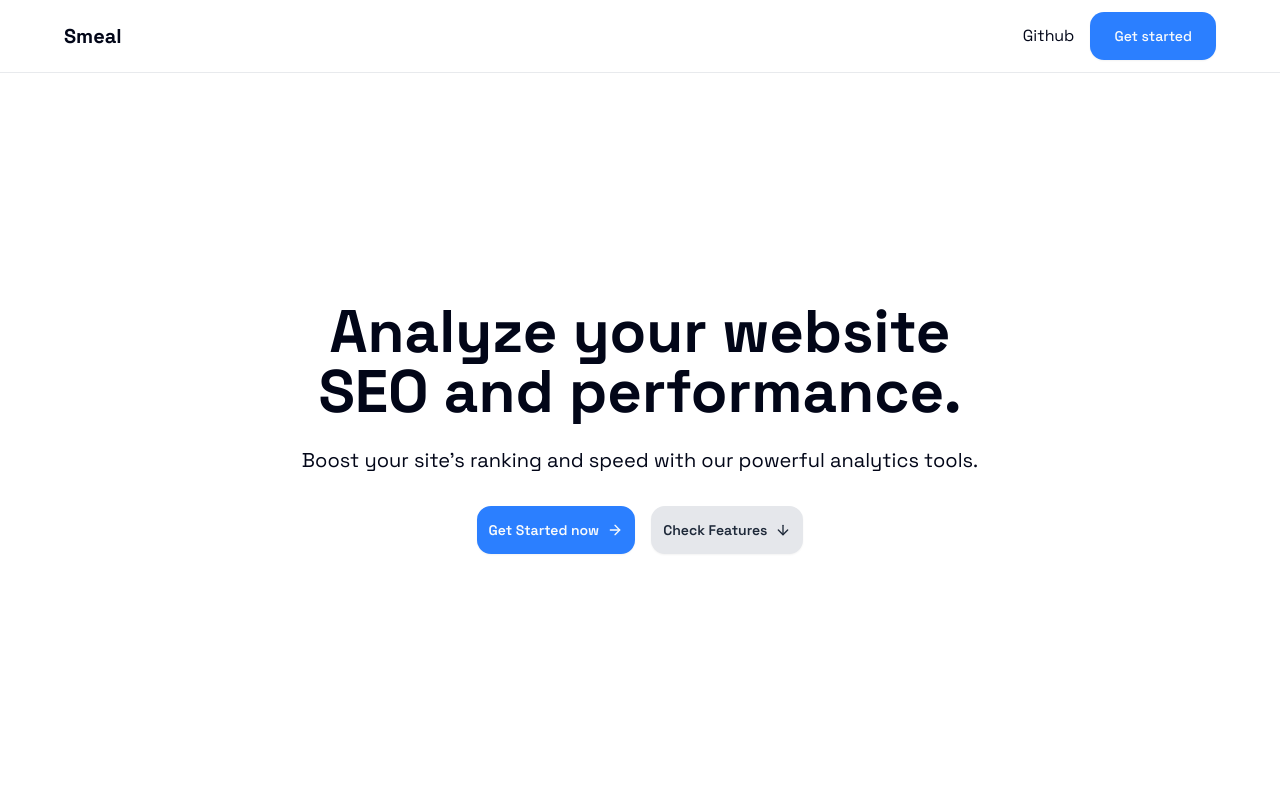
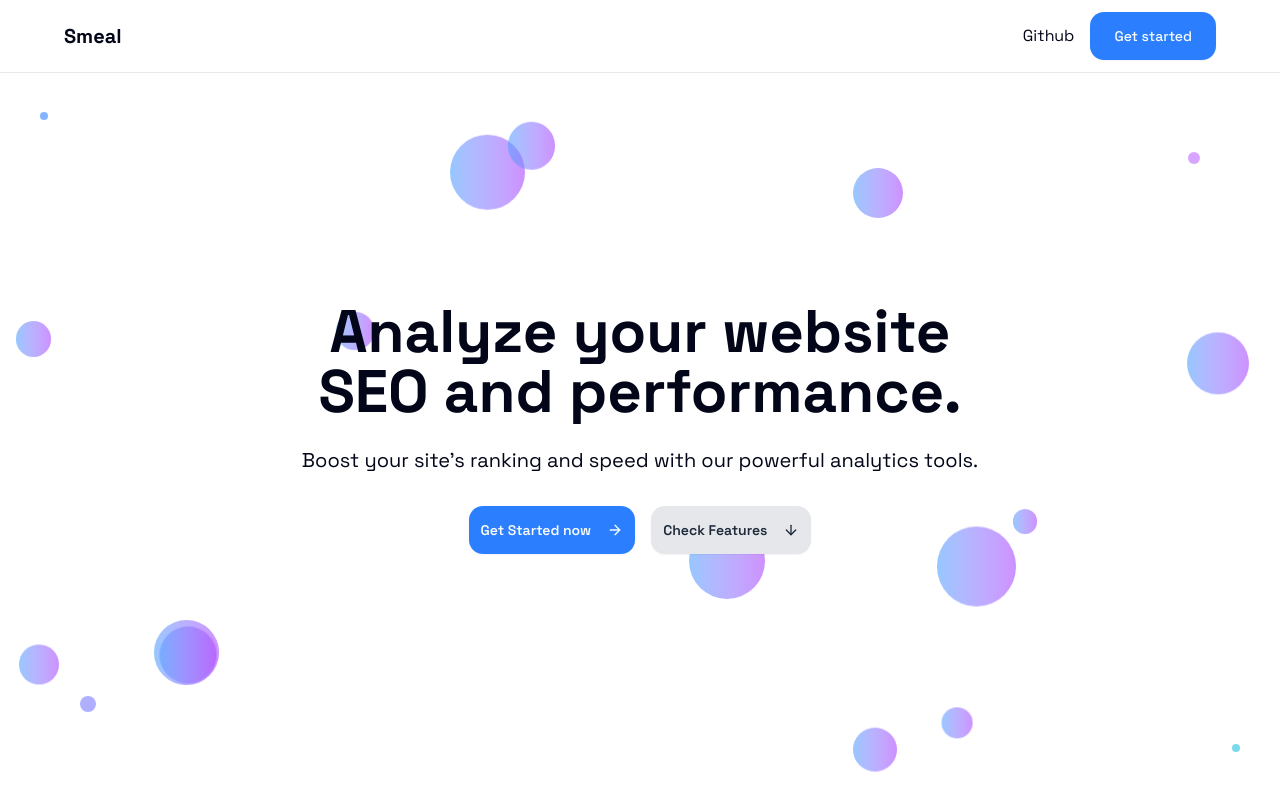
Before and after one commit to fisayo-dev/seo-analyzer, a Next.js app: page / in a window 1280 px wide. Shown: the top 800 px of the page. Built offline with nearby package versions, Linux system fonts and the light colour scheme.

Commit message:
style: add gsap animation & circle

```diff
--- a/components/Hero.tsx
+++ b/components/Hero.tsx
@@ -1,26 +1,196 @@
+"use client"
+
+import { useEffect, useRef } from "react"
+import { gsap } from "gsap"
 import { ArrowDown, ArrowRight } from "lucide-react"
 import { Button } from "./ui/button"
 import Link from "next/link"
 
 const Hero = () => {
+  const containerRef = useRef(null)
+  const titleRef = useRef(null)
+  const subtitleRef = useRef(null)
+  const buttonsRef = useRef(null)
+  const circlesRef = useRef([])
+
+  // Generate random positions for circles
+  const circles = Array.from({ length: 15 }, (_, i) => ({
+    id: i,
+    size: Math.random() * 60 + 20, // 20-80px
+    x: Math.random() * 100, // 0-100%
+    y: Math.random() * 100, // 0-100%
+    delay: Math.random() * 2,
+    duration: Math.random() * 3 + 2, // 2-5s
+  }))
+
+  useEffect(() => {
+    const tl = gsap.timeline()
+
+    // Set initial states
+    gsap.set([titleRef.current, subtitleRef.current, buttonsRef.current], {
+      opacity: 0,
+      y: 50
+    })
+
+    gsap.set(circlesRef.current, {
+      opacity: 0,
+      scale: 0
+    })
+
+    // Main content animation
+    tl.to(titleRef.current, {
+      opacity: 1,
+      y: 0,
+      duration: 1,
+      ease: "power3.out"
+    })
+    .to(subtitleRef.current, {
+      opacity: 1,
+      y: 0,
+      duration: 0.8,
+      ease: "power3.out"
+    }, "-=0.6")
+    .to(buttonsRef.current, {
+      opacity: 1,
+      y: 0,
+      duration: 0.8,
+      ease: "power3.out"
+    }, "-=0.4")
+
+    // Animate circles entrance
+    circlesRef.current.forEach((circle, i) => {
+      if (circle) {
+        gsap.to(circle, {
+          opacity: 0.6,
+          scale: 1,
+          duration: 0.8,
+          delay: circles[i].delay,
+          ease: "back.out(1.7)"
+        })
+      }
+    })
+
+    // Continuous circle animations
+    circlesRef.current.forEach((circle, i) => {
+      if (circle) {
+        // Floating animation
+        gsap.to(circle, {
+          y: "+=20",
+          duration: circles[i].duration,
+          ease: "sine.inOut",
+          yoyo: true,
+          repeat: -1,
+          delay: circles[i].delay
+        })
+
+        // Color changing animation
+        gsap.to(circle, {
+          backgroundColor: "hsl(220, 70%, 60%)",
+          duration: 2,
+          ease: "sine.inOut",
+          yoyo: true,
+          repeat: -1,
+          delay: circles[i].delay * 0.5
+        })
+
+        // Scale pulsing for some circles
+        if (i % 3 === 0) {
+          gsap.to(circle, {
+            scale: 1.2,
+            duration: circles[i].duration * 0.8,
+            ease: "sine.inOut",
+            yoyo: true,
+            repeat: -1,
+            delay: circles[i].delay * 1.5
+          })
+        }
+      }
+    })
+
+    // Parallax-like movement on mouse move
+    const handleMouseMove = (e) => {
+      const { clientX, clientY } = e
+      const { innerWidth, innerHeight } = window
+
+      const xPercent = (clientX / innerWidth - 0.5) * 2
+      const yPercent = (clientY / innerHeight - 0.5) * 2
+
+      gsap.to(circlesRef.current, {
+        x: `+=${xPercent * 10}`,
+        y: `+=${yPercent * 10}`,
+        duration: 1,
+        ease: "power2.out",
+        stagger: 0.02
+      })
+    }
+
+    window.addEventListener('mousemove', handleMouseMove)
+
+    return () => {
+      window.removeEventListener('mousemove', handleMouseMove)
+    }
+  }, [])
+
   return (
-   <div className="custom-hero-background">
-        <div className="flex flex-col h-[90vh] place-content-center gap-6 text-center">
-            <h2 className="text-4xl md:text-6xl font-extrabold">Analyze your website <br/> SEO and performance.</h2>
-            <p className="text-xl">Boost your site&apos;s ranking and speed with our powerful analytics tools.</p>
-            <div className="flex justify-center my-2 gap-4">
+    <div className="custom-hero-background relative overflow-hidden" ref={containerRef}>
+      {/* Animated Background Circles */}
+      <div className="absolute inset-0 pointer-events-none">
+        {circles.map((circle) => (
+          <div
+            key={circle.id}
+            ref={(el) => circlesRef.current[circle.id] = el}
+            className="absolute rounded-full bg-gradient-to-r from-blue-400 to-purple-500"
+            style={{
+              width: `${circle.size}px`,
+              height: `${circle.size}px`,
+              left: `${circle.x}%`,
+              top: `${circle.y}%`,
+              filter: 'blur(0.5px)',
+              zIndex: 1
+            }}
+          />
+        ))}
+      </div>
+
+      {/* Main Content */}
+      <div className="flex flex-col h-[90vh] place-content-center gap-6 text-center relative z-10">
+        <h2
+          ref={titleRef}
+          className="text-4xl md:text-6xl font-extrabold"
+        >
+          Analyze your website <br/> SEO and performance.
+        </h2>
+
+        <p
+          ref={subtitleRef}
+          className="text-xl"
+        >
+          Boost your site&apos;s ranking and speed with our powerful analytics tools.
+        </p>
+
+        <div
+          ref={buttonsRef}
+          className="flex justify-center my-2 gap-4"
+        >
           <Link href="/login">
-                    <Button className="hover:scale-110 font-semibold p-6 hover:bg-blue-700 transition duration-300">
+            <Button className="hover:scale-110 font-semibold p-6 hover:bg-blue-700 transition duration-300 hover:shadow-lg">
               <span>Get Started now</span>
-                        <ArrowRight />
+              <ArrowRight className="ml-2" />
             </Button>
           </Link>
-                <Button className="hover:scale-110 bg-gray-200 p-6 text-gray-800 font-semibold hover:bg-gray-300 transition duration-300">
+
+          <Button className="hover:scale-110 bg-gray-200 p-6 text-gray-800 font-semibold hover:bg-gray-300 transition duration-300 hover:shadow-lg">
             <span>Check Features</span>
-                    <ArrowDown />
+            <ArrowDown className="ml-2" />
           </Button>
         </div>
       </div>
+
+      {/* Additional decorative elements */}
+      <div className="absolute top-10 left-10 w-2 h-2 bg-blue-500 rounded-full animate-pulse opacity-60"></div>
+      <div className="absolute top-20 right-20 w-3 h-3 bg-purple-500 rounded-full animate-pulse opacity-40 delay-1000"></div>
+      <div className="absolute bottom-20 left-20 w-4 h-4 bg-indigo-500 rounded-full animate-pulse opacity-50 delay-2000"></div>
+      <div className="absolute bottom-10 right-10 w-2 h-2 bg-cyan-500 rounded-full animate-pulse opacity-70 delay-500"></div>
     </div>
   )
 }
--- a/package.json
+++ b/package.json
@@ -28,6 +28,7 @@
     "clsx": "^2.1.1",
     "dotenv": "^17.2.2",
     "drizzle-orm": "^0.44.5",
+    "gsap": "^3.13.0",
     "lucide-react": "^0.542.0",
     "next": "15.5.2",
     "react": "19.1.0",
```
Also changed, not shown: 1 other file (tests, documents, lock files or other folders). Lines whose indentation alone changed are shown as unchanged.
